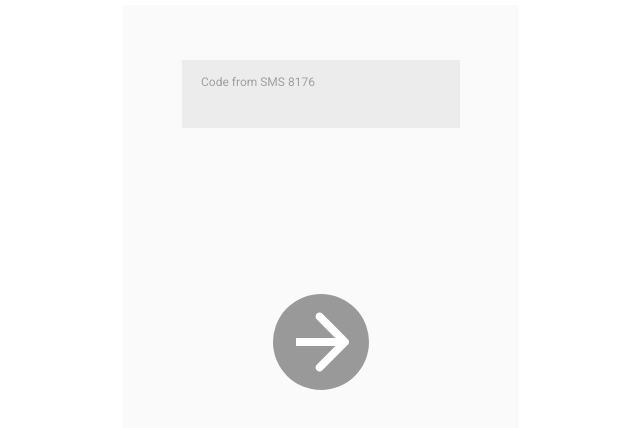
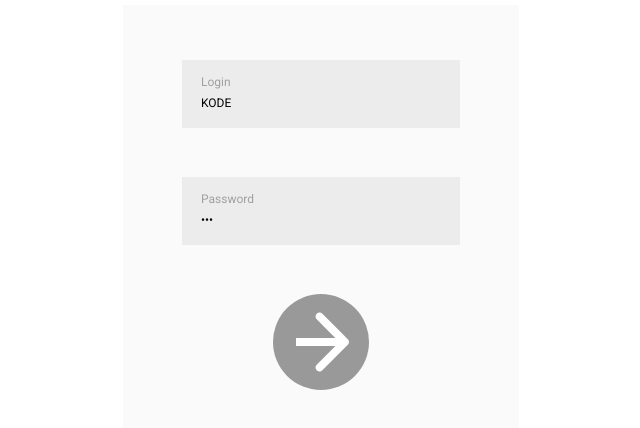
Before and after one commit to metalheadpnz/pokemons-test, a React (Create React App) app: page / in a window 1280 px wide. Shown: the part 182-610 px from the top of the page, without its empty margins (319-959 px from the left). Built offline with nearby package versions, Linux system fonts and the light colour scheme.

Commit message:
login redirect

```diff
--- a/src/App.js
+++ b/src/App.js
@@ -1,4 +1,4 @@
-import React from 'react';
+import React, {useState} from 'react';
 import './App.css';
 import Login from "./components/login/login";
 import Conform from "./components/conform/conform";
@@ -11,15 +11,26 @@ import {Route} from "react-router-dom";
 
 function App() {
 
-    const [auth, setAuth] = React.useState(false)
+    const [auth, setAuth] = useState(false)
 
     return (
         <div className="App">
-            {/*<Route exact path='/' render={()=> <Login auth={auth} setAuth={setAuth}/>}/>*/}
-            {/*<Route path='/login' render={()=> <Login auth={auth} setAuth={setAuth}/>}/>*/}
-            {/*<Route path='/categories' component={Categories}/>*/}
+            {/*{auth*/}
+            {/*    ? <Categories/>*/}
+            {/*    : <Login auth={auth} setAuth={setAuth}/>*/}
+            {/*}*/}
             {/*<Login auth={auth} setAuth={setAuth}/>*/}
-            <Conform/>
+            {/*<Conform/>*/}
+            {/*<Categories/>*/}
+            {/*<PokemonCard/>*/}
+
+            <Route exact path='/' render={() => <Login auth={auth} setAuth={setAuth}/>}/>
+            <Route path='/login' render={() => <Login auth={auth} setAuth={setAuth}/>}/>
+            <Route path='/conform' render={() => <Conform auth={auth} setAuth={setAuth}/>}/>
+            <Route path='/categories' render={() => <Categories auth={auth} setAuth={setAuth}/>}/>
+            <Route path='/card' render={() => <PokemonCard auth={auth} setAuth={setAuth}/>}/>
+            {/*<Login auth={auth} setAuth={setAuth}/>*/}
+            {/*<Conform/>*/}
             {/*<Categories/>*/}
             {/*<PokemonCard />*/}
 
--- a/src/components/categories/categories.jsx
+++ b/src/components/categories/categories.jsx
@@ -2,8 +2,12 @@ import React from "react";
 import styles from "./categories.module.css";
 import arrowMini from "../../img/Arrow_mini.svg"
 import CardMini from "../pokemonCardMini/pokemonCardMini";
+import {Redirect} from "react-router-dom";
 
-function Categories() {
+function Categories(props) {
+
+    if (!props.auth) return <Redirect to={"/login"}/>
+
     return (
         <div className={styles.wraper}>
             <header className={styles.header}>
--- a/src/components/conform/conform.jsx
+++ b/src/components/conform/conform.jsx
@@ -1,13 +1,13 @@
 import React, {useEffect, useState} from "react";
 import styles from "../login/login.module.css";
 import arrowLoginBtn from "../../img/arrowBtn.svg";
+import Categories from "../categories/categories";
+import {Redirect} from "react-router-dom";
 
-function Conform() {
+function Conform(props) {
 
     function createOTP() {
-        console.log('OTP')
         return Math.floor(1000 + Math.random() * (9999 + 1 - 1000))
-
     }
 
     function OTPOnClick() {
@@ -15,16 +15,14 @@ function Conform() {
             setState({
                 ...state, conform: true, errorClass: null
             })
-            console.log('correct password')
+
         } else {
             setState({...state, errorClass: styles.error})
-            console.log('incorrect password')
         }
     }
 
     function onInputChange(event) {
         setState({...state, input: event.target.value})
-        console.log(event.target.value)
     }
 
     let [state, setState] = useState({
@@ -38,10 +36,10 @@ function Conform() {
     useEffect(() => {
             // createOTP();
             setState({...state, OTP: createOTP()});
-            console.log('effect')
         }, []
     )
-
+    if (state.conform) return <Redirect to={"/categories"}/>
+    if (!props.auth) return <Redirect to={"/login"}/>
 
     return (
         <>
--- a/src/components/login/login.jsx
+++ b/src/components/login/login.jsx
@@ -1,4 +1,4 @@
-import React from 'react';
+import React, {useState} from 'react';
 import styles from './login.module.css';
 import arrowLoginBtn from '../../img/arrowBtn.svg'
 import {Redirect} from "react-router-dom";
@@ -6,44 +6,45 @@ import Categories from "../categories/categories";
 import Conform from "../conform/conform";
 
 function Login(props) {
-    console.log('render');
-    let [login, setLogin] = React.useState("KODE")
+    let [state, setState] = useState({
+        login: "KODE",
+        pass: "123",
+        errorClass: null
+    })
+
+    function updatePass(event) {
+        setState({...state, pass: event.target.value})
+    }
 
     function updateLogin(event) {
-        setLogin(event.target.value)
-        // console.log(event.target.value)
-    }
-
-    let [pass, setPass] = React.useState(123)
-
-    function updatePass(event) {
-        setPass(event.target.value)
-        // console.log(pass)
+        setState({...state, login: event.target.value})
     }
 
     let loginOnClick = () => {
-        if (login == "KODE") {
-            props.setAuth(true);
+        if (state.login == "KODE" && state.pass == 123) {
+            setState({...state, errorClass: null})
+            props.setAuth(true)
+        }
+        else {
+            setState({...state, errorClass: styles.error})
         }
     }
-
+    if (props.auth) return <Redirect to={"/conform"}/>
 
     return (
         <>
-            {!props.auth
-                ? <div className={styles.wrap}>
-                    <div className={`${styles.inputField} ${styles.positionLoginField}`}>
+            <div className={styles.wrap}>
+                <div className={`${styles.inputField} ${styles.positionLoginField} ${state.errorClass}`}>
                     <label htmlFor="login" className={styles.label}>Login</label>
-                        <input id="login" type="text" className={styles.input} value={login} onChange={updateLogin}/>
+                    <input id="login" type="text" className={styles.input} value={state.login} onChange={updateLogin}/>
                 </div>
-                    <div className={`${styles.inputField} ${styles.positionPasswordField}`}>
+                <div className={`${styles.inputField} ${styles.positionPasswordField} ${state.errorClass}`}>
                     <label htmlFor="pass" className={styles.label}>Password</label>
-                        <input type="password" name="пароль" id="pass" className={styles.input} value={pass}
+                    <input type="password" name="пароль" id="pass" className={styles.input} value={state.pass}
                            onChange={updatePass}/>
                 </div>
                 <img className={styles.arrowLoginBtn} src={arrowLoginBtn} onClick={loginOnClick}/>
             </div>
-                : <Conform/>}
         </>
     )
 }
```
Lines whose indentation alone changed are shown as unchanged.
